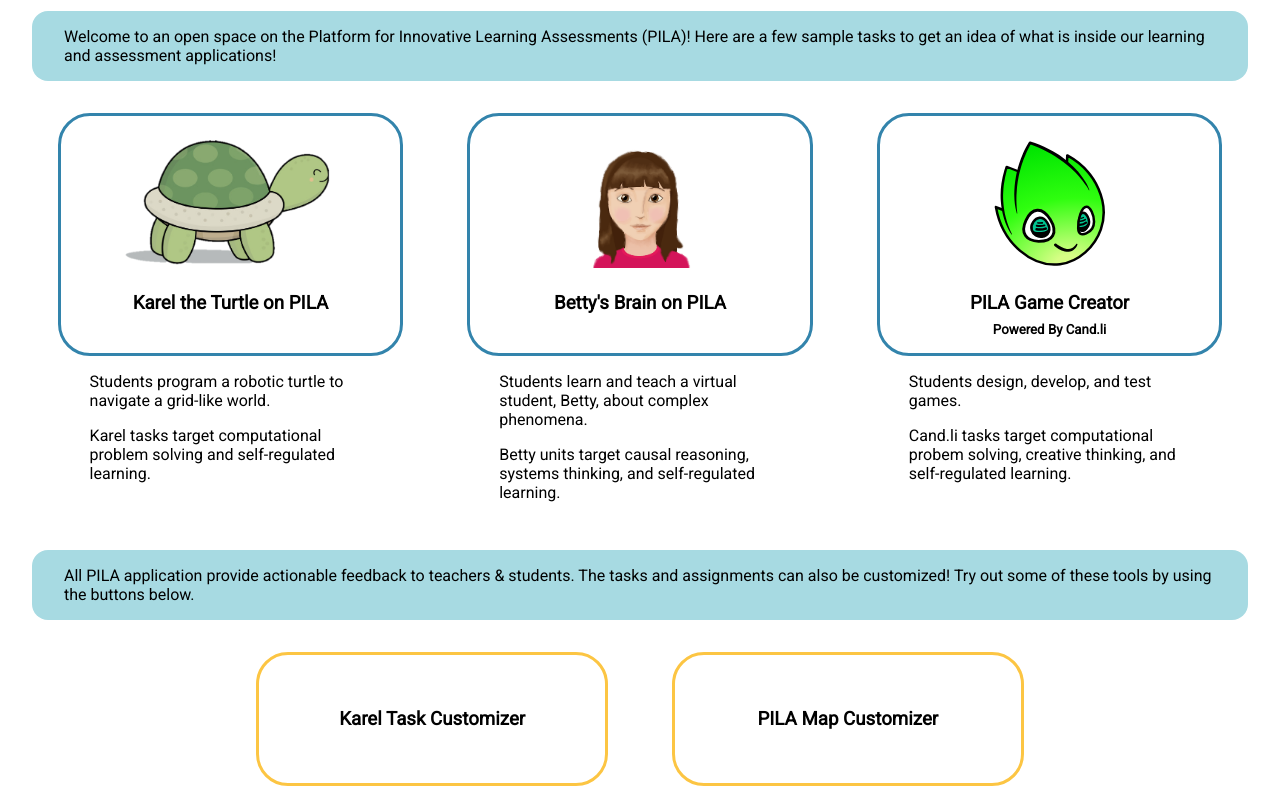
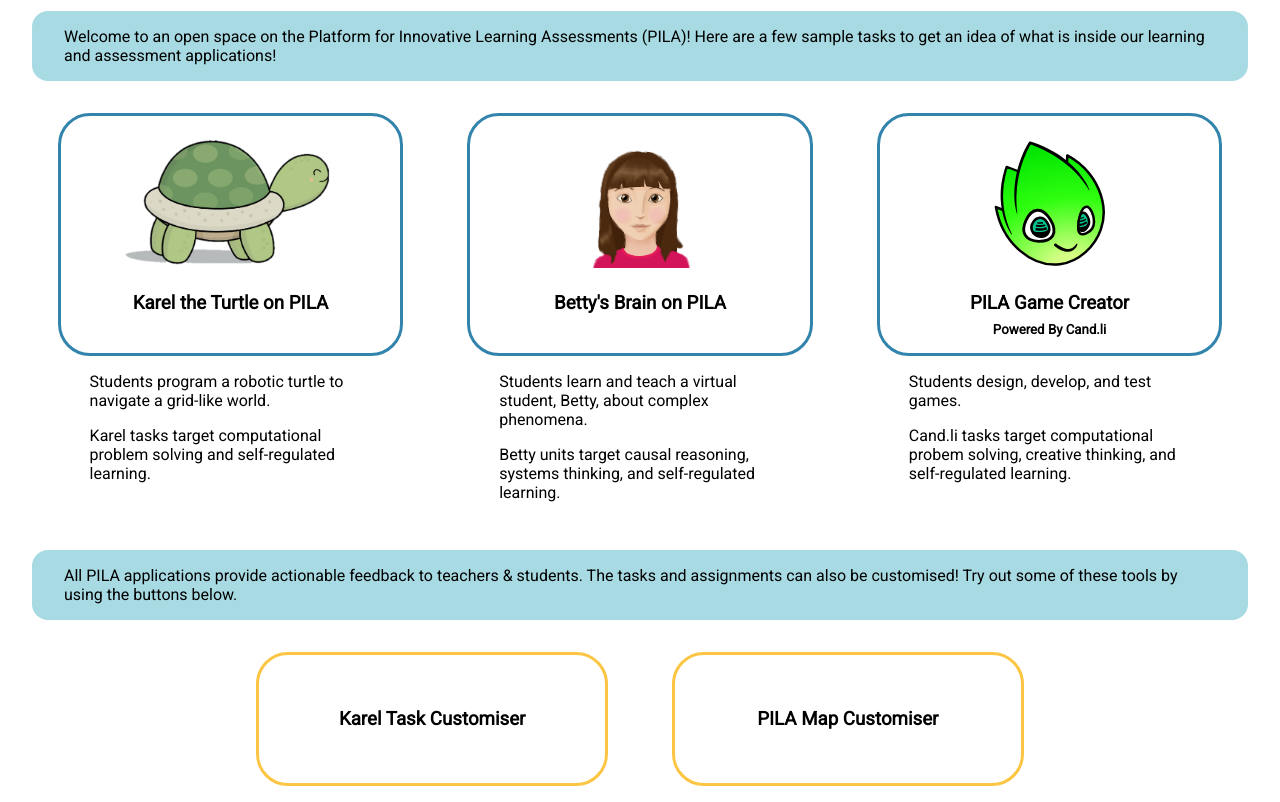
Before and after one commit to knowlearning/demo-pila, a plain HTML site: page index.html in a window 1280 px wide. Shown: the part 84-886 px from the top of the page. Drawn offline with Linux system fonts and the light colour scheme.

Commit message:
Fix spelling

```diff
--- a/index.html
+++ b/index.html
@@ -76,8 +76,8 @@
       </div>
     </div>
     <div class="info-box">
-      All PILA application provide actionable feedback to teachers & students.
-      The tasks and assignments can also be customized!
+      All PILA applications provide actionable feedback to teachers & students.
+      The tasks and assignments can also be customised!
       Try out some of these tools by using the buttons below.
     </div>
     <div id="demo-tools">
@@ -87,10 +87,10 @@
       </div>
       -->
       <div class="demo-tool" onclick="launchKarelTaskEditor()">
-        <h3>Karel Task Customizer</h3>
+        <h3>Karel Task Customiser</h3>
       </div>
       <div class="demo-tool" onclick="launchMapEditor()">
-        <h3>PILA Map Customizer</h3>
+        <h3>PILA Map Customiser</h3>
       </div>
     </div>
   </body>
```
